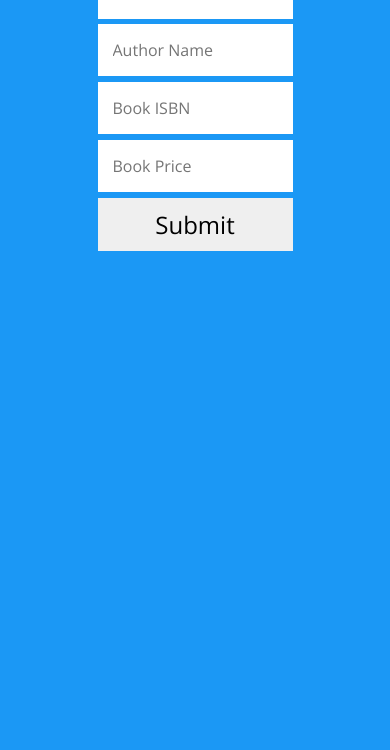
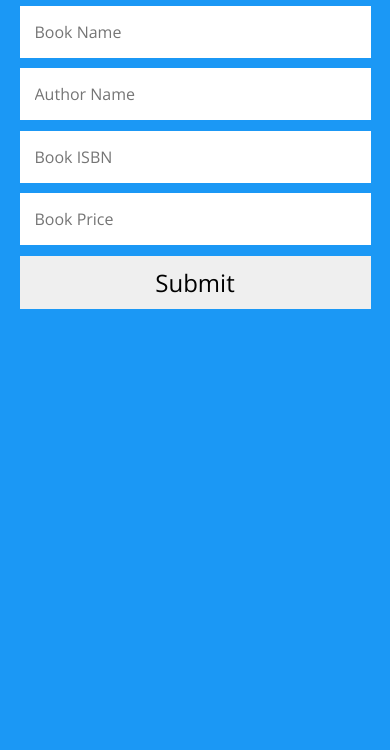
Before and after one commit to ajaysharma12799/JS-Small-Projects, a plain HTML site: page book-list/index.html in a window 390 px wide. Shown: the part 94-844 px from the top of the page. Drawn offline with nearby package versions, Linux system fonts and the light colour scheme.

Commit message:
Book List

```diff
--- a/book-list/style.css
+++ b/book-list/style.css
@@ -7,7 +7,7 @@
 body {
     background-color: #1B98F5;
     color: #fff;
-    width: 100%;
+    /* width: 100%; */
 }
 li {
     list-style-type: none;
@@ -105,3 +105,9 @@ input::placeholder {
     font-size: 1.5rem;
     margin-bottom: 5px;
 }
+
+@media screen and (max-width: 768px) {
+    .container {
+        width: 90%;
+    }
+}
```
